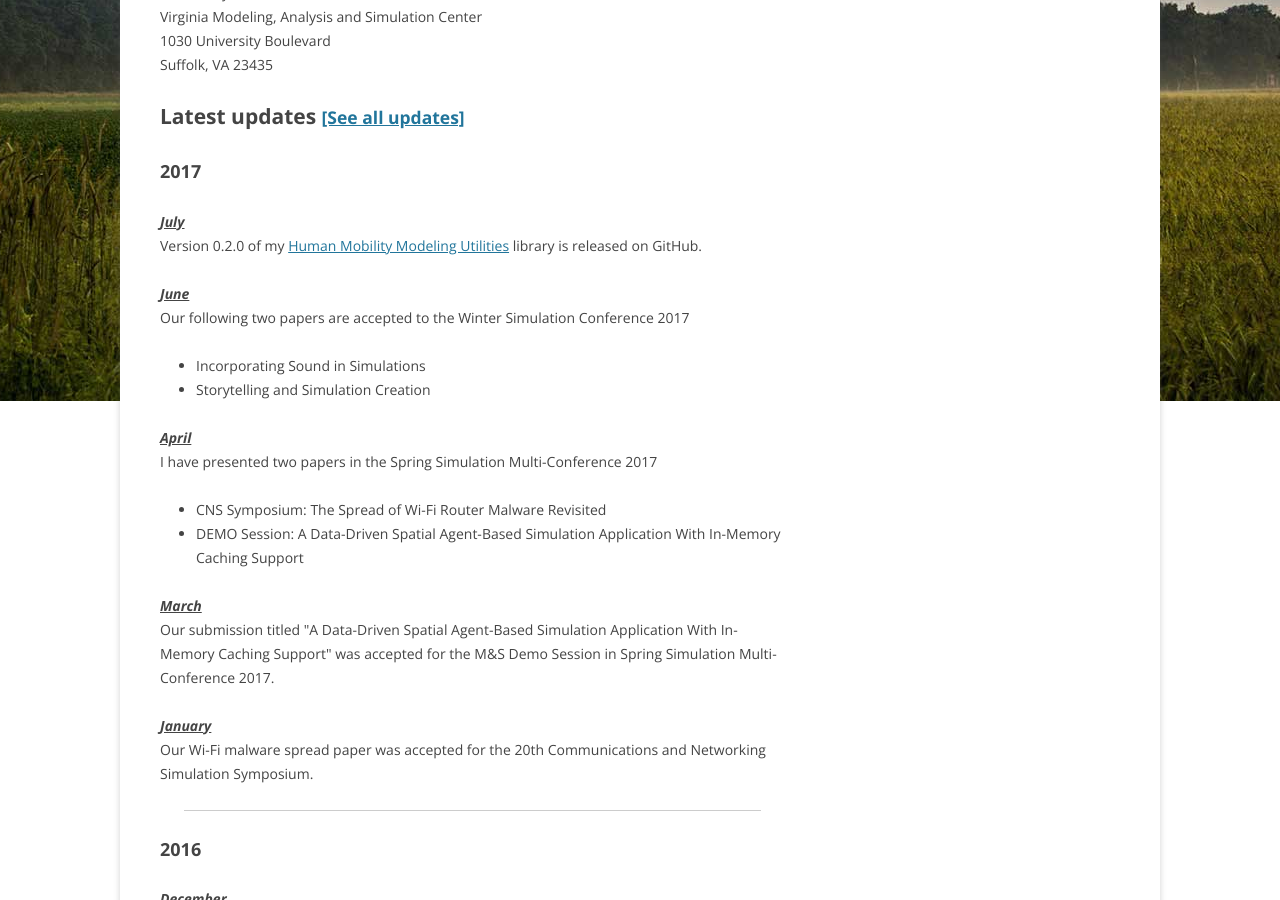
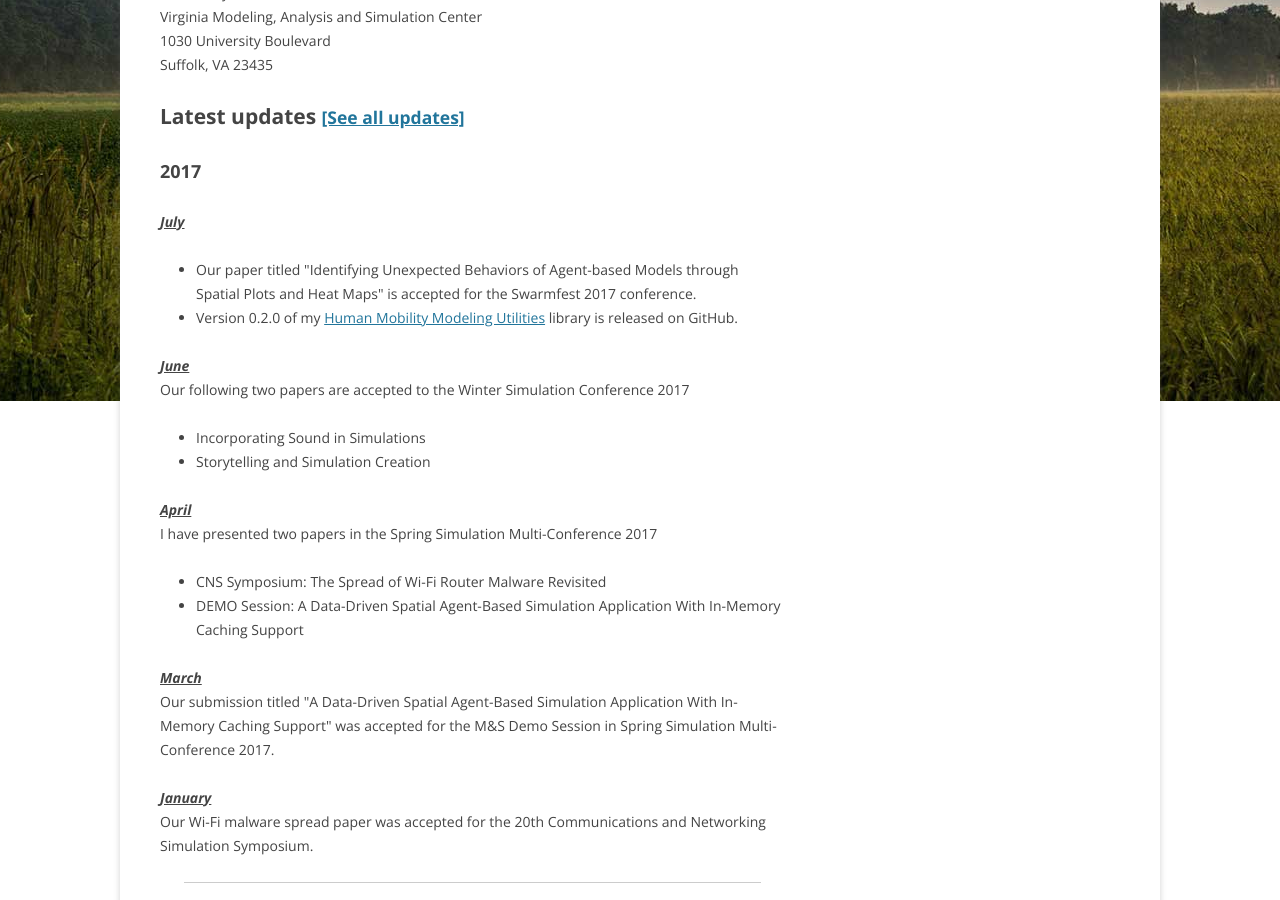
Before and after one commit to hamdikavak/hamdikavak.github.io, a Jekyll site: the page built from index.html, in a window 1280 px wide and 900 px high, scrolled down 617 px. Built offline with Jekyll 4.4.1, drawn with Linux system fonts in a browser that asks for light colours; nearby versions of some CDN libraries; library files that are not in the unit come from our copies.

Commit message:
Update updates.html

```diff
--- a/_includes/updates.html
+++ b/_includes/updates.html
@@ -1,9 +1,16 @@
 <h2>2017</h2>
 
 <p>
-<strong><em><u>July</u></em></strong><br/>
-  Version 0.2.0 of my <a href="https://github.com/hamdikavak/human-mobility-modeling-utilities">Human Mobility Modeling Utilities</a> library is released on GitHub.
-  </p>
+<strong><em><u>July</u></em></strong>
+  <ul>
+    <li>
+      Our paper titled "Identifying Unexpected Behaviors of Agent-based Models through Spatial Plots and Heat Maps" is accepted for the Swarmfest 2017 conference.
+    </li>
+    <li>
+      Version 0.2.0 of my <a href="https://github.com/hamdikavak/human-mobility-modeling-utilities">Human Mobility Modeling Utilities</a> library is released on GitHub.
+    </li>
+</ul>
+    </p>
 <p>
 <strong><em><u>June</u></em></strong><br/>
   Our following two papers are accepted to the Winter Simulation Conference 2017
```
